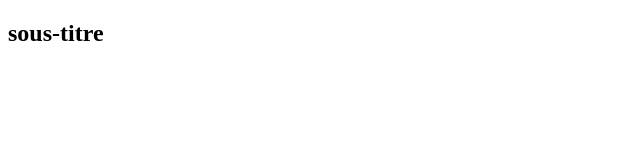
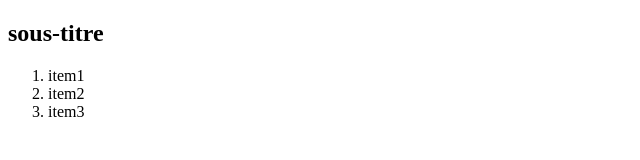
Before and after one commit to melina0007/test, a plain HTML site: page index.html in a window 1280 px wide. Shown: the whole page, without its empty margins (0-640 px from the left). Drawn offline with Linux system fonts and the light colour scheme.

Commit message:
crea liste

```diff
--- a/index.html
+++ b/index.html
@@ -8,5 +8,10 @@
 </head>
 <body>
     <h2>sous-titre</h2>
+    <ol>
+        <li>item1</li>
+        <li>item2</li>
+        <li>item3</li>
+    </ol>
 </body>
 </html>
```
